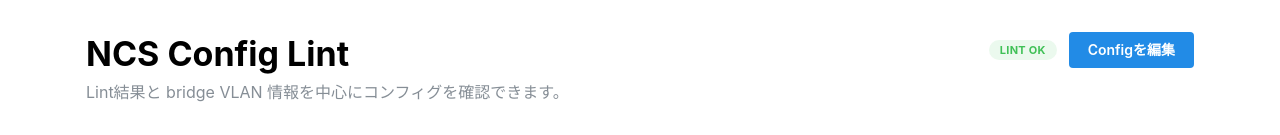
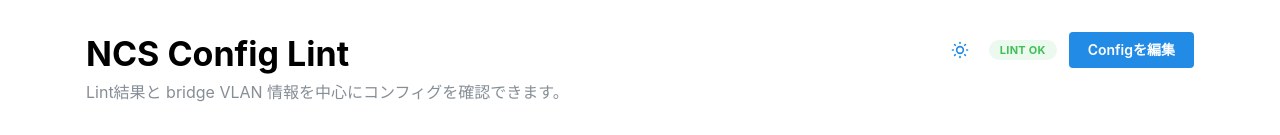
Before and after one commit to kawaemon/ios-xr-switch-config-builder, a React (Vite) app in the folder web/: page / in a window 1280 px wide. Shown: the top 135 px of the page. Built offline with nearby package versions, Linux system fonts and the light colour scheme.

Commit message:
darkmode

```diff
--- a/web/package.json
+++ b/web/package.json
@@ -7,11 +7,13 @@
     "dev": "vite",
     "build": "tsc -b && vite build",
     "lint": "eslint .",
-    "preview": "vite preview"
+    "preview": "vite preview",
+    "wasm:build": "wasm-pack build wasm --target bundler --out-dir ../src/wasm/pkg"
   },
   "dependencies": {
     "@mantine/core": "^8.3.7",
     "@mantine/hooks": "^8.3.7",
+    "@tabler/icons-react": "^3.20.0",
     "react": "^19.1.1",
     "react-dom": "^19.1.1"
   },
--- a/web/src/components/LintStatusHeader.tsx
+++ b/web/src/components/LintStatusHeader.tsx
@@ -1,4 +1,15 @@
-import { Badge, Button, Group, Stack, Text, Title } from "@mantine/core";
+import {
+  ActionIcon,
+  Badge,
+  Button,
+  Group,
+  Stack,
+  Text,
+  Title,
+  useComputedColorScheme,
+  useMantineColorScheme,
+} from "@mantine/core";
+import { IconMoon, IconSun } from "@tabler/icons-react";
 
 type LintStatusHeaderProps = {
   lintBadgeColor: string;
@@ -15,6 +26,19 @@ export function LintStatusHeader({
   onOpenLintModal,
   onOpenConfigModal,
 }: LintStatusHeaderProps) {
+  const computedColorScheme = useComputedColorScheme("light");
+  const { colorScheme, setColorScheme } = useMantineColorScheme();
+  const isDark = computedColorScheme === "dark";
+  const toggleLabel = isDark ? "ライトモード" : "ダークモード";
+  const handleToggleScheme = () => {
+    if (colorScheme === "auto") {
+      setColorScheme(isDark ? "light" : "dark");
+      return;
+    }
+
+    setColorScheme(colorScheme === "dark" ? "light" : "dark");
+  };
+
   return (
     <Group justify="space-between" align="flex-start" wrap="wrap">
       <Stack gap={4} maw={600}>
@@ -24,6 +48,14 @@ export function LintStatusHeader({
         </Text>
       </Stack>
       <Group gap="sm" align="center">
+        <ActionIcon
+          variant="subtle"
+          size="lg"
+          onClick={handleToggleScheme}
+          aria-label={toggleLabel}
+        >
+          {isDark ? <IconMoon size={20} /> : <IconSun size={20} />}
+        </ActionIcon>
         <Badge color={lintBadgeColor} variant="light">
           {lintBadgeLabel}
         </Badge>
--- a/web/src/main.tsx
+++ b/web/src/main.tsx
@@ -8,7 +8,7 @@ const theme = createTheme({});
 
 createRoot(document.getElementById("root")!).render(
   <StrictMode>
-    <MantineProvider theme={theme}>
+    <MantineProvider theme={theme} defaultColorScheme="auto">
       <App />
     </MantineProvider>
   </StrictMode>
```
Also changed, not shown: 1 other file (tests, documents, lock files or other folders).
